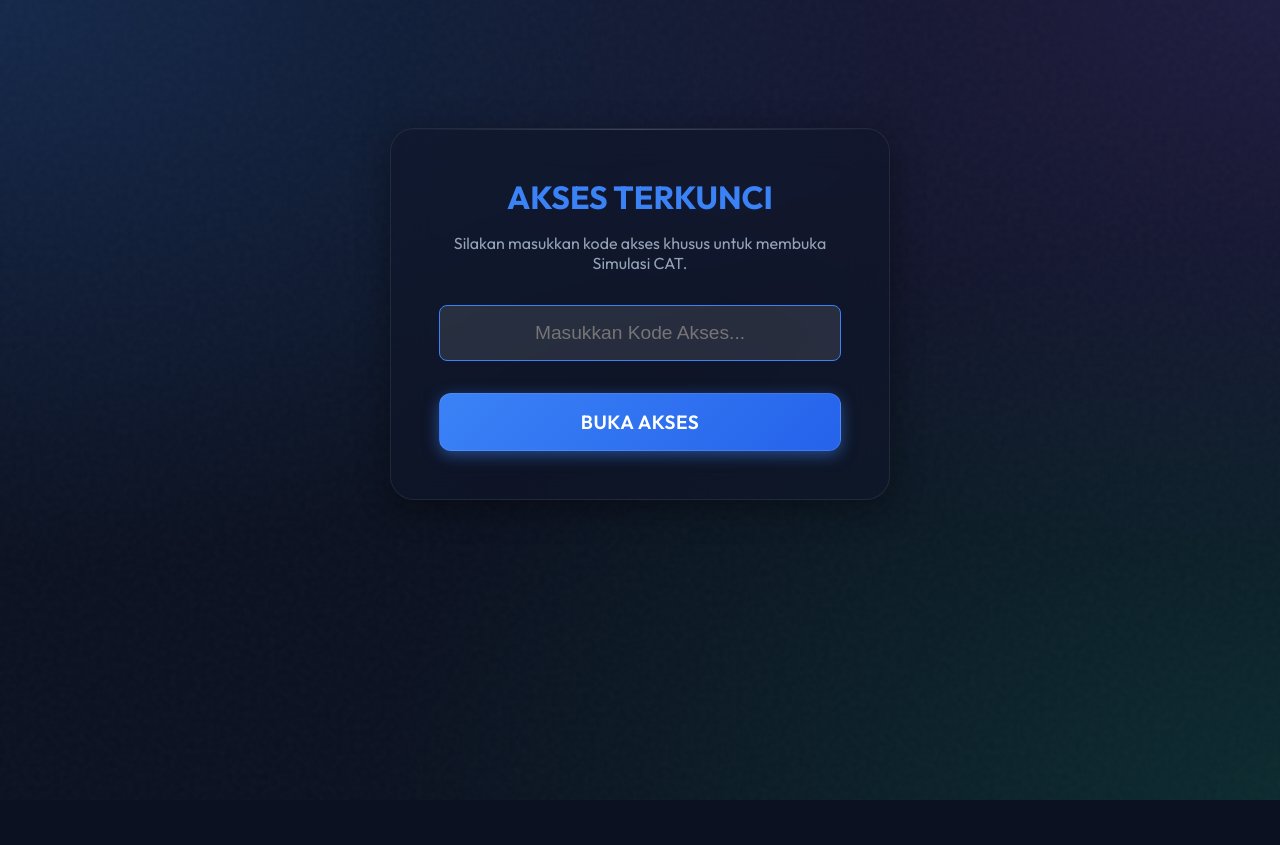
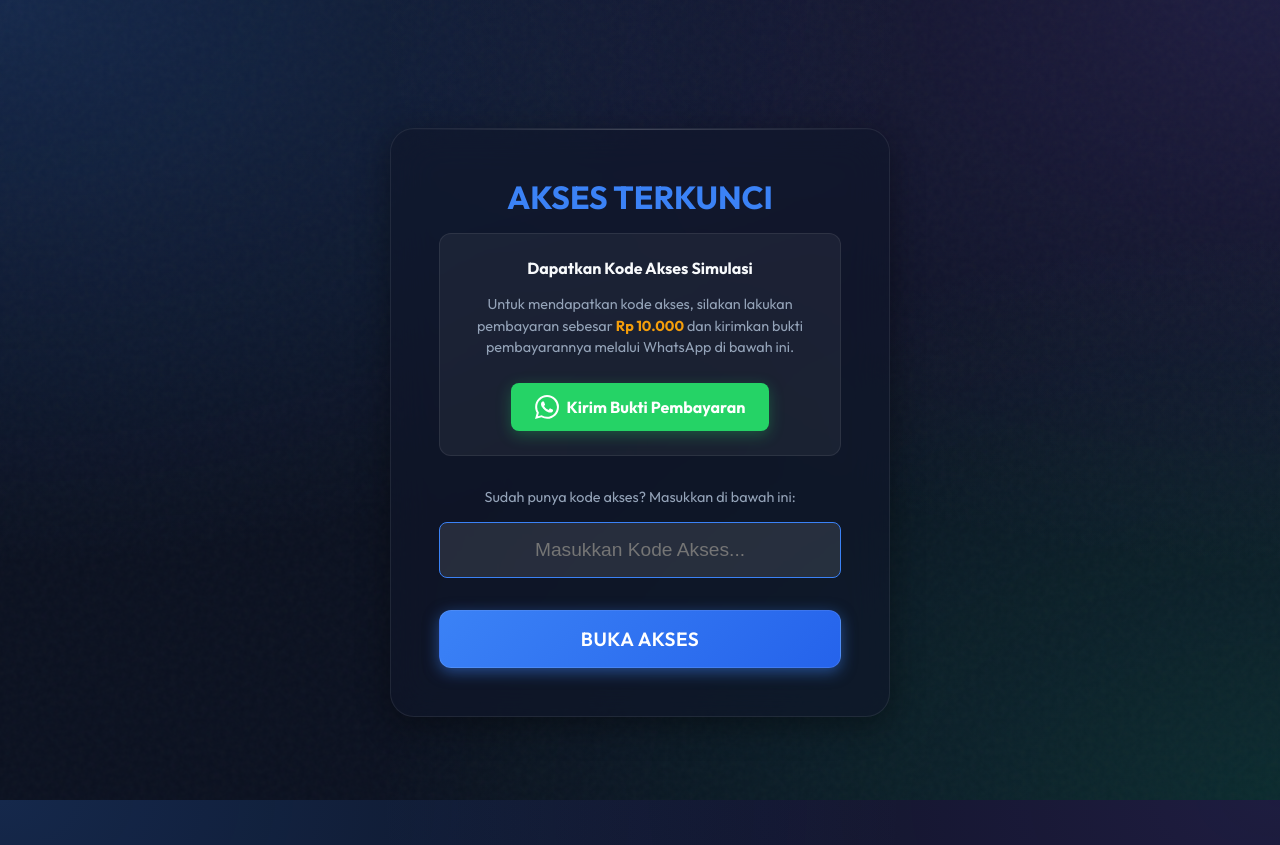
Before and after one commit to Yafaooo/cat-simulator, a React (Vite) app: page / in a window 1280 px wide. Before the commit the page ends 800 px from the top, so only its background shows below. Built offline with nearby package versions, Linux system fonts and the light colour scheme.

Commit message:
FIX TOTAL: Hapus node_modules agar Vercel tidak Permission Denied

```diff
--- a/src/App.jsx
+++ b/src/App.jsx
@@ -148,8 +148,31 @@
           <h1 style={{ color: 'var(--primary)', marginBottom: '1rem', fontSize: '2rem' }}>
             AKSES TERKUNCI
           </h1>
-          <p style={{ color: 'var(--text-muted)', marginBottom: '2rem' }}>
-            Silakan masukkan kode akses khusus untuk membuka Simulasi CAT.
+
+          <div style={{ background: 'rgba(255,255,255,0.05)', padding: '1.5rem', borderRadius: '12px', marginBottom: '2rem', border: '1px solid var(--glass-border)' }}>
+            <p style={{ color: 'var(--text-main)', marginBottom: '1rem', fontWeight: 'bold' }}>
+              Dapatkan Kode Akses Simulasi
+            </p>
+            <p style={{ color: 'var(--text-muted)', marginBottom: '1.5rem', fontSize: '0.9rem', lineHeight: '1.5' }}>
+              Untuk mendapatkan kode akses, silakan lakukan pembayaran sebesar <strong style={{ color: 'var(--accent)' }}>Rp 10.000</strong> dan kirimkan bukti pembayarannya melalui WhatsApp di bawah ini.
+            </p>
+            <a
+              href="https://wa.me/6282272463816?text=Halo%20Admin,%20saya%20ingin%20mengirimkan%20bukti%20pembayaran%20untuk%20mendapatkan%20kode%20akses%20Simulasi%20CAT."
+              target="_blank"
+              rel="noopener noreferrer"
+              style={{ display: 'inline-flex', alignItems: 'center', gap: '8px', padding: '12px 24px', fontSize: '1rem', background: '#25D366', color: '#fff', textDecoration: 'none', borderRadius: '8px', fontWeight: 'bold', transition: 'transform 0.2s', boxShadow: '0 4px 15px rgba(37, 211, 102, 0.3)' }}
+              onMouseOver={(e) => e.currentTarget.style.transform = 'scale(1.05)'}
+              onMouseOut={(e) => e.currentTarget.style.transform = 'scale(1)'}
+            >
+              <svg xmlns="http://www.w3.org/2000/svg" width="24" height="24" viewBox="0 0 24 24" fill="currentColor">
+                <path d="M17.472 14.382c-.297-.149-1.758-.867-2.03-.967-.273-.099-.471-.148-.67.15-.197.297-.767.966-.94 1.164-.173.199-.347.223-.644.075-.297-.15-1.255-.463-2.39-1.475-.883-.788-1.48-1.761-1.653-2.059-.173-.297-.018-.458.13-.606.134-.133.298-.347.446-.52.149-.174.198-.298.298-.497.099-.198.05-.371-.025-.52-.075-.149-.669-1.612-.916-2.207-.242-.579-.487-.5-.669-.51-.173-.008-.371-.01-.57-.01-.198 0-.52.074-.792.372-.272.297-1.04 1.016-1.04 2.479 0 1.462 1.065 2.875 1.213 3.074.149.198 2.096 3.2 5.077 4.487.709.306 1.262.489 1.694.625.712.227 1.36.195 1.871.118.571-.085 1.758-.719 2.006-1.413.248-.694.248-1.289.173-1.413-.074-.124-.272-.198-.57-.347m-5.421 7.403h-.004a9.87 9.87 0 01-5.031-1.378l-.361-.214-3.741.982.998-3.648-.235-.374a9.86 9.86 0 01-1.51-5.26c.001-5.45 4.436-9.884 9.888-9.884 2.64 0 5.122 1.03 6.988 2.898a9.825 9.825 0 012.893 6.994c-.003 5.45-4.437 9.884-9.885 9.884m8.413-18.297A11.815 11.815 0 0012.05 0C5.495 0 .16 5.335.157 11.892c0 2.096.547 4.142 1.588 5.945L.057 24l6.305-1.654a11.882 11.882 0 005.683 1.448h.005c6.554 0 11.89-5.335 11.893-11.893a11.821 11.821 0 00-3.48-8.413z"/>
+              </svg>
+              Kirim Bukti Pembayaran
+            </a>
+          </div>
+
+          <p style={{ color: 'var(--text-muted)', marginBottom: '1rem', fontSize: '0.9rem' }}>
+            Sudah punya kode akses? Masukkan di bawah ini:
           </p>
           <div style={{ marginBottom: '2rem' }}>
             <input
```
